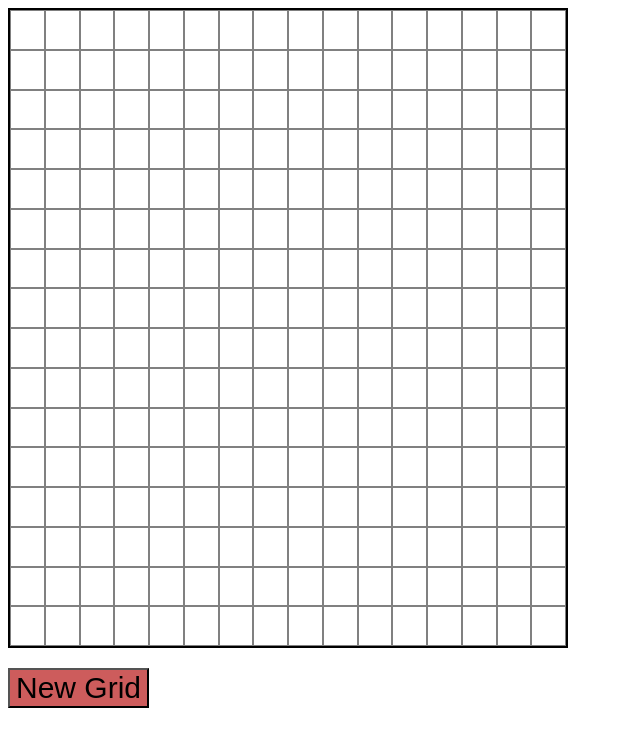
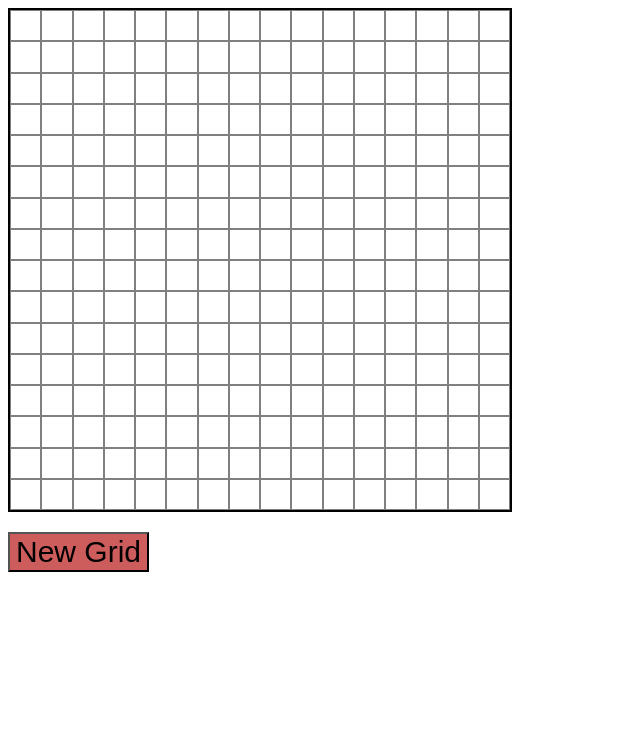
Before and after one commit to tong03/etch-sketch, a plain HTML site: page index.html in a window 1280 px wide. Shown: the whole page, without its empty margins (0-640 px from the left). Drawn offline with Linux system fonts and the light colour scheme.

Commit message:
Dynamic Grid Change implementation
Finally implemented variable dimension grid change, I had trouble
fitting the right number of grid divs on each row and the grid divs
staying inside the container border. Tried messing around with the flex
attribute and also giving width and height variability to each
grid divs. Turns out I shouldn't have done both and rather only needed
to give variable width and height to each grid div for them to fit
properly inside the container div. I also realized that I needed to
assign box-sizing: border-box so that the border size of each individual
grid div isn't affecting the alignments on each row.

```diff
--- a/main.css
+++ b/main.css
@@ -3,18 +3,17 @@
     flex-wrap: wrap;
     align-items: stretch;
 
-    box-sizing: border-box;
     border: 2px solid;
-    height: 80vh;
-    width: 70vh;
+    height: 500px;
+    width: 500px;
 }
 
 .grid {
     display: flex;
 
-    color: white;
+    box-sizing: border-box;
+    color: black;
     border: 1px solid gray;
-    flex: 1 0 calc(6% - 2px);
 }
 
 .makeG {
--- a/main.js
+++ b/main.js
@@ -1,11 +1,29 @@
-function makeGrid () {
-    for(let i=0; i<16;i++){
-        const grid = document.createElement('div');
-        grid.classList.add('grid');
-        grid.textContent = 'o';
-        container.appendChild(grid);
+function makeGrid (dim) {
+    for(let i=0; i<dim;i++){
+        for (let j=0; j<dim;j++){
+            const grid = document.createElement('div');
+            // add grid class to div for CSS styling
+            grid.classList.add('grid');
+            grid.style.width = `${500/dim}px`;
+            grid.style.height = `${500/dim}px`;
+            console.log(grid.style.width);
+            // add hover effect to each div with event listener
+            grid.addEventListener('mousedown', (e) => {
+                // mouse down changes color
+                e.target.style.backgroundColor = 'black';
+                console.log(e.target);
+                // mousedown and drag also changes color
+                this.addEventListener('mouseover', colorChange);
+            });
+            grid.addEventListener('mouseup', (e) => {
+                this.removeEventListener('mouseover', colorChange);
+            });
+            // put these divs inside container div
+            container.appendChild(grid);
+        }
     }
 }
+
 
 function colorChange(e) {
     // only change color if target has class "grid" in it
@@ -17,11 +35,17 @@ function colorChange(e) {
 
 function updateGrid() {
     let selection = parseInt(prompt('Enter desired grid dimensions: '));
+    // clear previous grid before initializing new one
+    while(container.firstChild){
+        container.removeChild(container.firstChild);
+    }
     // run grid function with new INT input
+    makeGrid(selection);
 }
 
 const container = document.querySelector('.container');
 const gridBTN = document.querySelector('.makeG');
+/*
 // Make a 16x16 grid of divs
 for(let i=0; i<16;i++){
     for (let j=0; j<16;j++){
@@ -42,6 +66,7 @@ for(let i=0; i<16;i++){
         // put these divs inside container div
         container.appendChild(grid);
     }
-}
+} */
 
+makeGrid(16);
 gridBTN.addEventListener('click', updateGrid);
```
